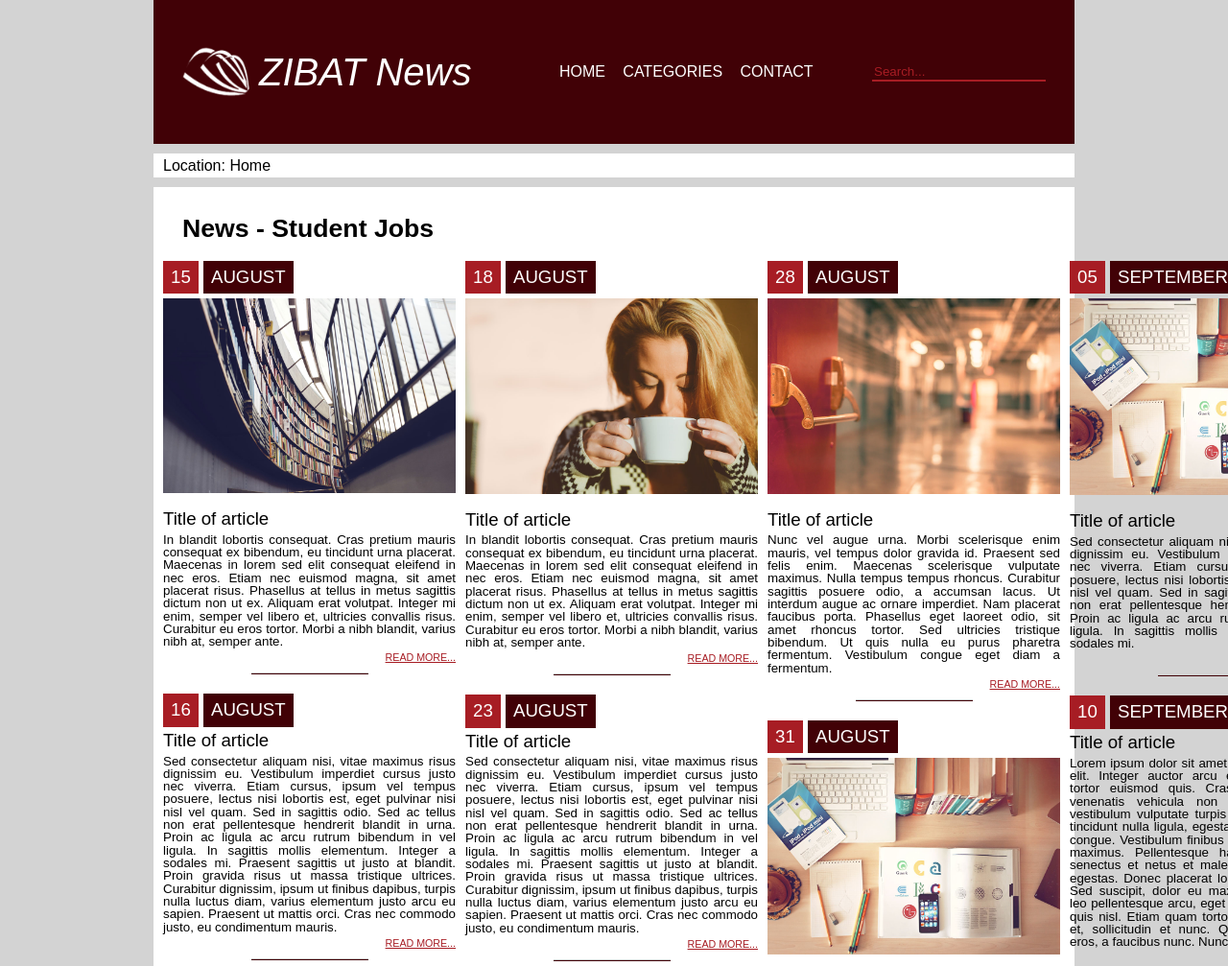
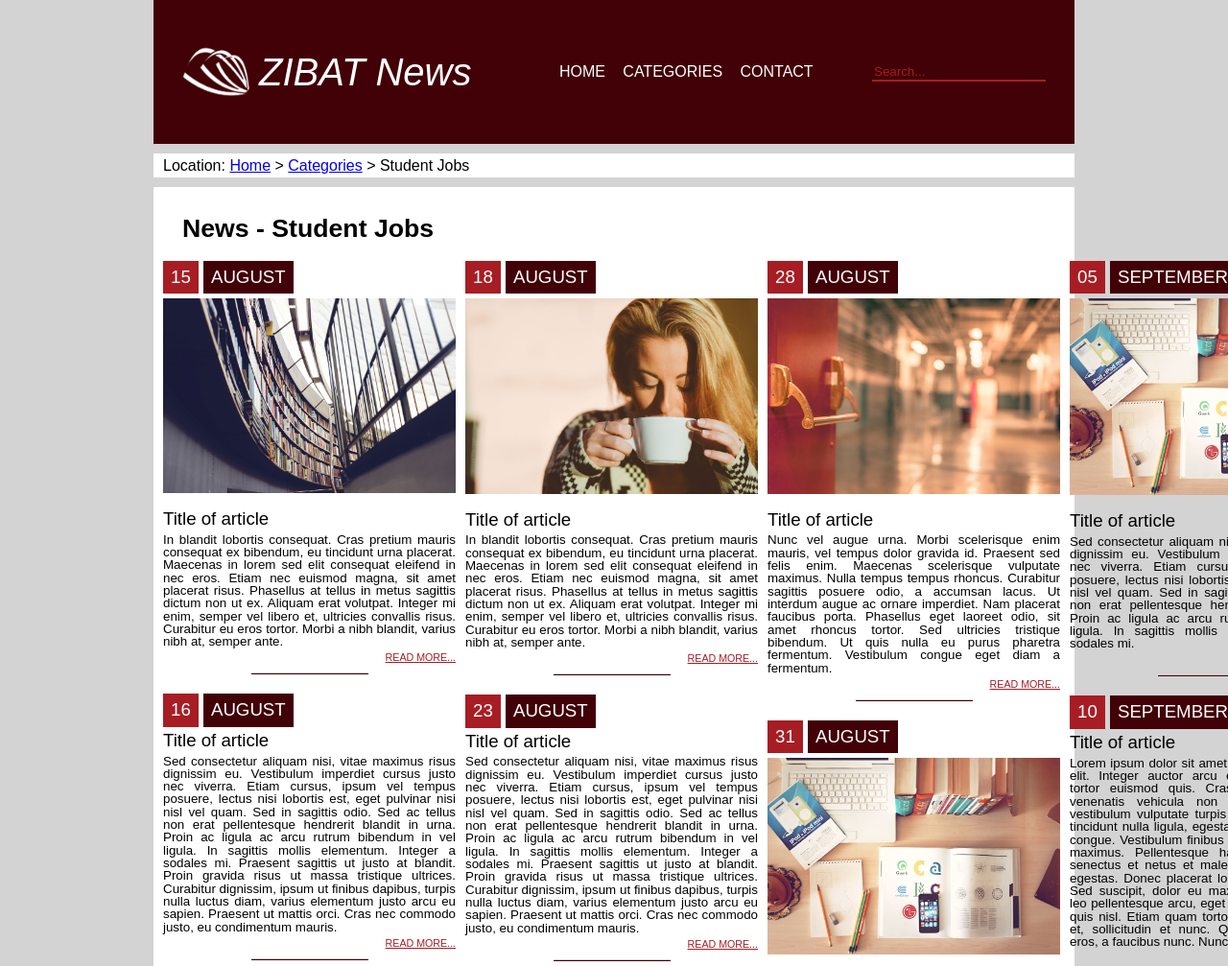
Before and after one commit to linmar22/SchoolExamProject, a plain HTML site: page Category.html in a window 1280 px wide. Shown: the top 1007 px of the page at 96% size. Drawn offline with Linux system fonts and the light colour scheme.

Commit message:
Fixed breadcrumbs.

```diff
--- a/Category.html
+++ b/Category.html
@@ -22,7 +22,7 @@
     <input id="search_box" type="text" name="searchbox" placeholder="Search..."/>
 </div>
 <div id="breadcrumbs">
-    <p id="breadcrumb_text">Location: Home</p>
+    <p id="breadcrumb_text">Location: <a class="link" href="Index.html">Home</a> &gt; <a class="link" href="Categories.html"> Categories</a> &gt; Student Jobs</p>
 </div>
 
 <div id="content_body_container">
```
Also changed, not shown: SearchResults.html (+1 -1 lines).
